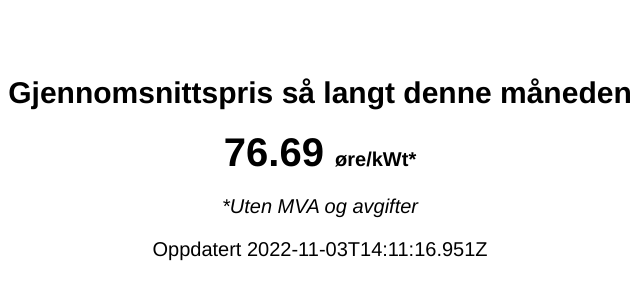
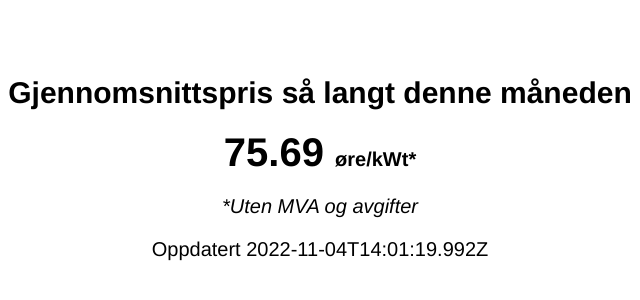
Before and after one commit to DinkDonk/el.dinkdonk.no, a plain HTML site: page index.html in a window 1280 px wide. Shown: the part 232-532 px from the top of the page, 320-960 px from the left. Drawn offline with Linux system fonts and the light colour scheme.

Commit message:
Update from https://github.com/DinkDonk/average-electricity-price/commit/b09235b236f3e7fbbd95a4ae9d07a14f49b6f703

```diff
--- a/index.html
+++ b/index.html
@@ -35,7 +35,7 @@
 <body>
 </body>
 	<h2>Gjennomsnittspris så langt denne måneden</h2>
-	<h1>76.69 <small>øre/kWt*</small></h1>
+	<h1>75.69 <small>øre/kWt*</small></h1>
 	<p><i>*Uten MVA og avgifter</i></p>
-	<p>Oppdatert 2022-11-03T14:11:16.951Z</p>
+	<p>Oppdatert 2022-11-04T14:01:19.992Z</p>
 </html>
```
